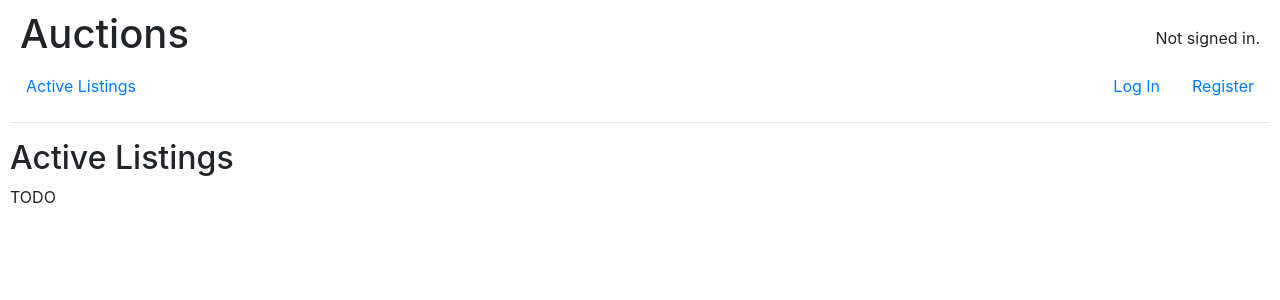
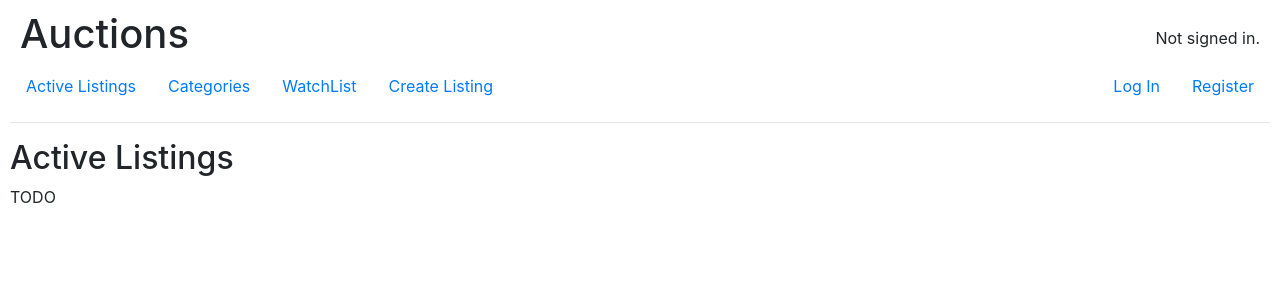
Before and after one commit to k2dums/commerce, a Django app: page / in a window 1280 px wide. Shown: the top 300 px of the page. Run offline with Django 3.2, Linux system fonts and the light colour scheme; some libraries are stand-ins or nearby versions.

Commit message:
add Categories,watchlist,createlisting in the nav bar

```diff
--- a/auctions/templates/auctions/layout.html
+++ b/auctions/templates/auctions/layout.html
@@ -26,9 +26,18 @@
         </div>
 
         <ul class="nav row justify-content-between">
-                <div >
+                <div class="row">
                     <li class="nav-item">
                         <a class="nav-link" href="{% url 'index' %}">Active Listings</a>
+                    </li>
+                    <li class="nav-item">
+                        <a class="nav-link" href="{% url 'index' %}">Categories</a>
+                    </li>
+                    <li class="nav-item">
+                        <a class="nav-link" href="{% url 'index' %}">WatchList</a>
+                    </li>
+                    <li class="nav-item">
+                        <a class="nav-link" href="{% url 'listing' %}">Create Listing</a>
                     </li>
                 </div>
 
```
